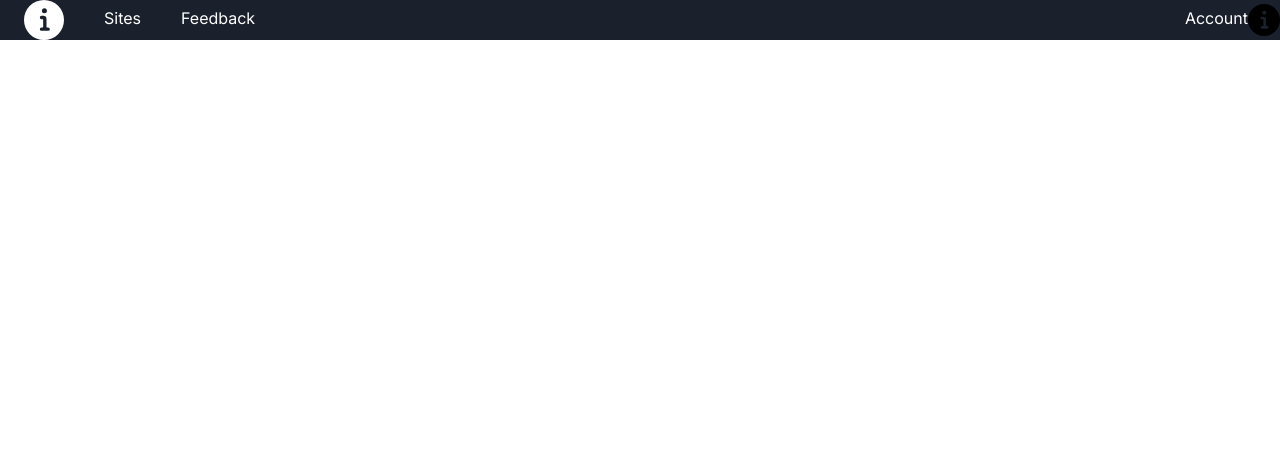
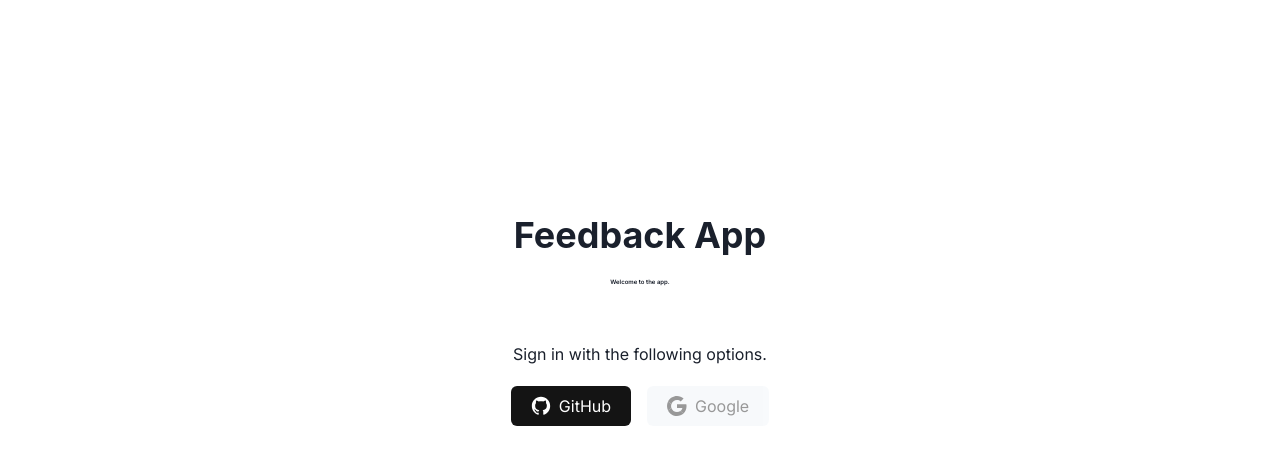
Before and after one commit to olivercederborg/feedback-app, a Next.js app: page / in a window 1280 px wide. Shown: the top 464 px of the page. Built offline with nearby package versions, Linux system fonts and the light colour scheme; no server answers.

Commit message:
Dashboard with two states added.

```diff
--- a/package.json
+++ b/package.json
@@ -16,6 +16,7 @@
     "framer-motion": "^3.3.0-beta.22",
     "next": "10.0.5",
     "react": "17.0.1",
-    "react-dom": "17.0.1"
+    "react-dom": "17.0.1",
+    "react-icons": "^4.1.0"
   }
 }
--- a/pages/_app.js
+++ b/pages/_app.js
@@ -19,6 +19,7 @@ const GlobalStyle = ({ children }) => {
           body {
             font-size: 16px;
             box-sizing: border-box;
+            /* font-family: 'Inter'; */
           }
 
           #__next {
--- a/pages/index.js
+++ b/pages/index.js
@@ -1,16 +1,17 @@
+import Head from 'next/head';
 import {
   Box,
   Button,
-  Code,
   Flex,
   Heading,
   Icon,
+  Image,
   Link,
   Text
 } from '@chakra-ui/react';
-import Head from 'next/head';
+import { GrGithub, GrGoogle } from 'react-icons/gr';
+
 import { useAuth } from '@/lib/auth';
-import { InfoIcon } from '@chakra-ui/icons';
 
 export default function Home() {
   const auth = useAuth();
@@ -20,7 +21,58 @@ export default function Home() {
       <Head>
         <title>Feedback App</title>
       </Head>
-      {/* <Flex
+
+      {auth.user ? (
+        <Flex
+          as="header"
+          justify="space-between"
+          align="center"
+          h="100px"
+          bg="blackAlpha.100"
+          color="gray.700"
+          paddingX="5"
+        >
+          <Box as="nav" display="flex" alignItems="center">
+            {/* <InfoIcon color="gray.700" w={10} h={10} /> */}
+            <Text fontSize="2xl" fontWeight="700">
+              Logo
+            </Text>
+            <Link marginLeft="10" paddingY="5">
+              Sites
+            </Link>
+            <Link marginLeft="10" paddingY="5">
+              Feedback
+            </Link>
+          </Box>
+          <Flex align="center" color="gray.700">
+            {auth.user ? (
+              <Flex direction="row" align="center" alignContent="center">
+                <Button
+                  colorScheme="gray"
+                  color="gray.700"
+                  variant="ghost"
+                  marginRight="5"
+                  // _hover={{ color: 'black', variant: 'ghost' }}
+                  onClick={(e) => auth.signout()}
+                >
+                  Sign Out
+                </Button>
+                <Link display="flex" alignItems="center">
+                  {/* <Text marginRight="5">Account</Text> */}
+                  <Box boxSize="50px">
+                    <Image rounded="full" src={auth.user.photoUrl} alt="" />
+                  </Box>
+                </Link>
+              </Flex>
+            ) : (
+              <Button color="black" onClick={(e) => auth.signinWithGitHub()}>
+                Sign In With GitHub
+              </Button>
+            )}
+          </Flex>
+        </Flex>
+      ) : (
+        <Flex
           as="main"
           direction="column"
           align="center"
@@ -28,40 +80,42 @@ export default function Home() {
           maxW="100vw"
           height="80vh"
         >
-        <Heading>Feedback App</Heading>
-        <InfoIcon color="black" w={20} h={20} />
-        <Text>
-          Current User: <Code>{auth.user ? auth.user.email : 'None'}</Code>
+          <Flex direction="column" alignItems="center" width="100vw">
+            <Heading as="h1">Feedback App</Heading>
+            <Text marginTop="5" fontSize="6" fontWeight="600">
+              Welcome to the app.
             </Text>
-        {auth.user ? (
-          <Button onClick={(e) => auth.signout()}>Sign Out</Button>
-        ) : (
-          <Button onClick={(e) => auth.signinWithGitHub()}>Sign In</Button>
+            <Flex direction="column" alignItems="center" marginTop="14">
+              <Text>Sign in with the following options.</Text>
+              <Flex>
+                <Button
+                  colorScheme="blackAlpha"
+                  bg="blackAlpha.900"
+                  marginTop="5"
+                  color="white"
+                  onClick={(e) => auth.signinWithGitHub()}
+                  marginX="2"
+                  paddingX="5"
+                >
+                  <Icon as={GrGithub} marginRight="2" w="5" h="5" />
+                  GitHub
+                </Button>
+                <Button
+                  marginTop="5"
+                  color="black"
+                  onClick={(e) => auth.signinWithGitHub()}
+                  marginX="2"
+                  paddingX="5"
+                  disabled
+                >
+                  <Icon as={GrGoogle} marginRight="2" w="5" h="5" />
+                  Google
+                </Button>
+              </Flex>
+            </Flex>
+          </Flex>
+        </Flex>
       )}
-      </Flex> */}
-
-      <Flex
-        as="header"
-        justify="space-between"
-        align="center"
-        h="auto"
-        bg="gray.800"
-        color="white"
-      >
-        <Box as="nav">
-          <InfoIcon marginLeft="6" color="white" w={10} h={10} />
-          <Link marginLeft="10" paddingY="5">
-            Sites
-          </Link>
-          <Link marginLeft="10" paddingY="5">
-            Feedback
-          </Link>
-        </Box>
-        <Box>
-          <Link>Account</Link>
-          <InfoIcon color="black" w={8} h={8} />
-        </Box>
-      </Flex>
     </div>
   );
 }
--- a/styles/theme.js
+++ b/styles/theme.js
@@ -5,7 +5,7 @@ const theme = {
   ...chakraTheme,
   fonts: {
     ...chakraTheme.fonts,
-    body: `Inter, Arial`
+    body: 'Inter'
   },
   fontWeights: {
     normal: 400,
```
Also changed, not shown: components/DashboardShell.js (added, +71 -0 lines), components/EmptyState.js (added, +30 -0 lines), components/FreePlanEmptyState.js (added, +35 -0 lines), pages/dashboard.js (added, +25 -0 lines), 2 other files (tests, documents, lock files or other folders). Lines whose indentation alone changed are shown as unchanged.
